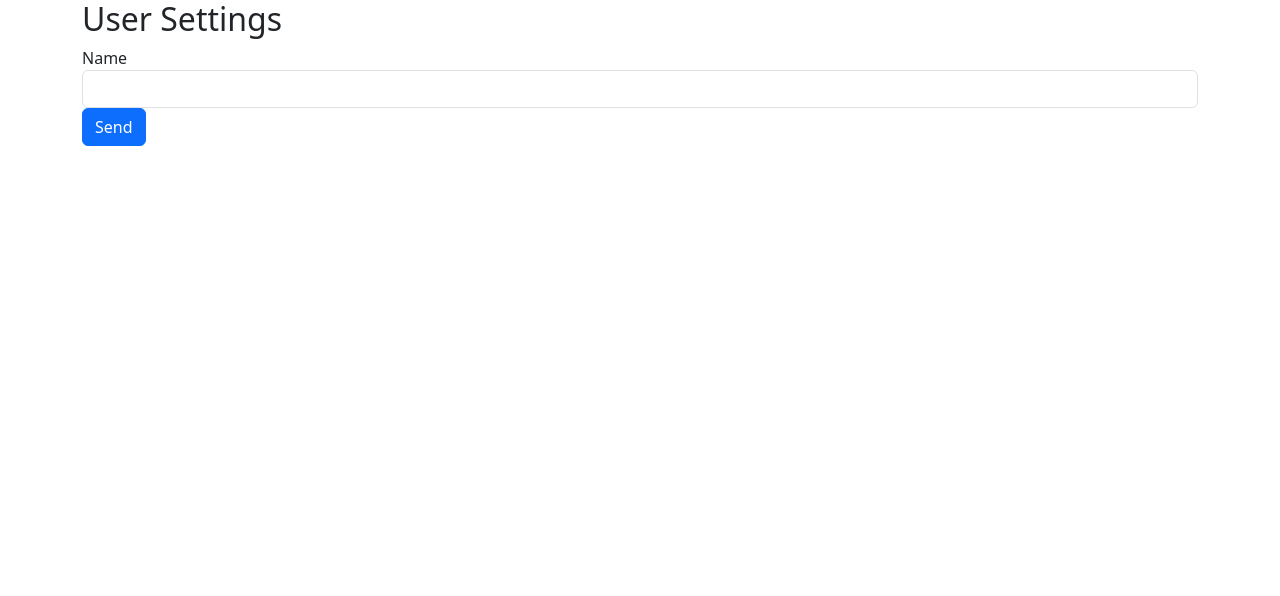
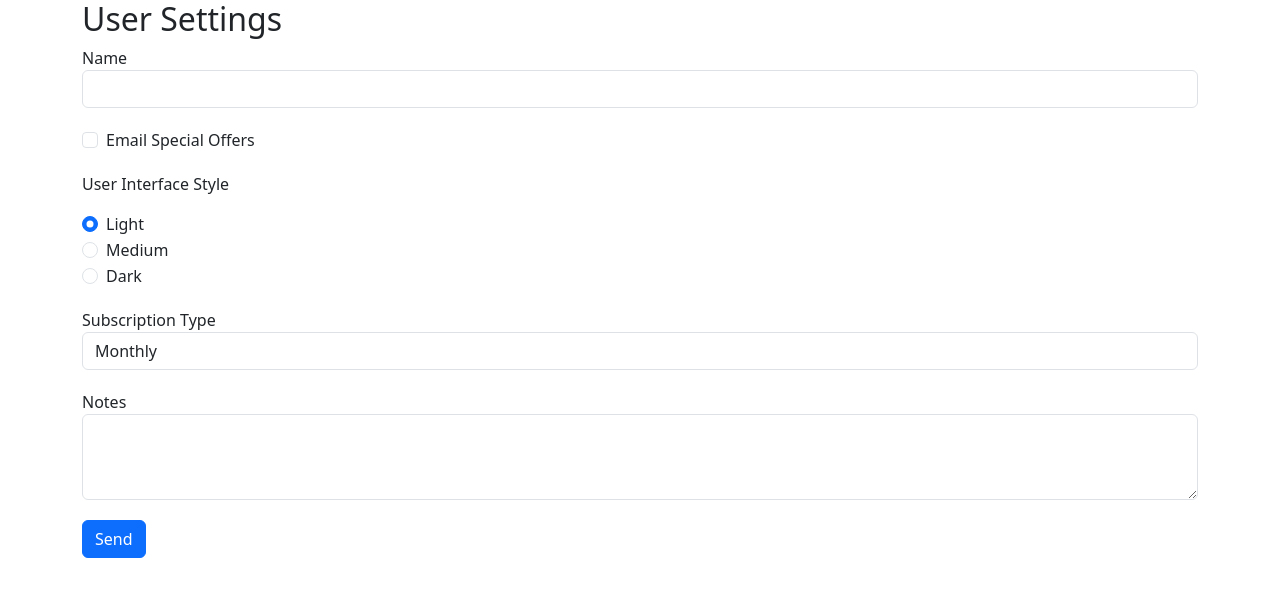
Before and after one commit to sophie-eihpos/my-dream-app, an Angular app: page / in a window 1280 px wide. Shown: the top 596 px of the page. Built offline with nearby package versions, Linux system fonts and the light colour scheme.

Commit message:
form basics

```diff
--- a/src/app/user-settings-form/user-settings-form.component.html
+++ b/src/app/user-settings-form/user-settings-form.component.html
@@ -1,11 +1,55 @@
 <div class="container">
     <h2>User Settings</h2>
-    <form>
+    <form class="form-horizontal">
         <div class="form-group">
             <label for="name">Name</label>
             <input id="name" name="name" class="form-control" />
         </div>
 
+        <div class="form-check form-group">
+            <input class="form-check-input" type="checkbox" value="" id="defaultCheck1">
+            <label class="form-check-label" for="defaultCheck1">
+                Email Special Offers
+            </label>
+        </div>
+
+        <p>User Interface Style</p>
+        <div class="form-group">
+            <div class="form-check">
+                <input class="form-check-input" type="radio" name="interfaceStyle" id="interfaceStyle" value="light"
+                    checked>
+                <label class="form-check-label" for="interfaceStyle">
+                    Light
+                </label>
+            </div>
+            <div class="form-check">
+                <input class="form-check-input" type="radio" name="interfaceStyle" id="interfaceStyle" value="medium">
+                <label class="form-check-label" for="interfaceStyle">
+                    Medium
+                </label>
+            </div>
+            <div class="form-check disabled">
+                <input class="form-check-input" type="radio" name="interfaceStyle" id="interfaceStyle" value="dark">
+                <label class="form-check-label" for="interfaceStyle">
+                    Dark
+                </label>
+            </div>
+        </div>
+
+        <div class="form-group">
+            <label for="subscriptionType">Subscription Type</label>
+            <select class="form-control" id="subscriptionType">
+                <option>Monthly</option>
+                <option>Annual</option>
+                <option>Lifetime</option>
+            </select>
+        </div>
+
+        <div class="form-group">
+            <label for="notes">Notes</label>
+            <textarea id="note" name="notes" class="form-control" rows="3"></textarea>
+        </div>
+
         <button class="btn btn-primary">Send</button>
     </form>
 </div>
--- a/src/styles.css
+++ b/src/styles.css
@@ -1 +1,4 @@
 /* You can add global styles to this file, and also import other style files */
+.form-group {
+    margin-bottom: 20px;
+}
```
